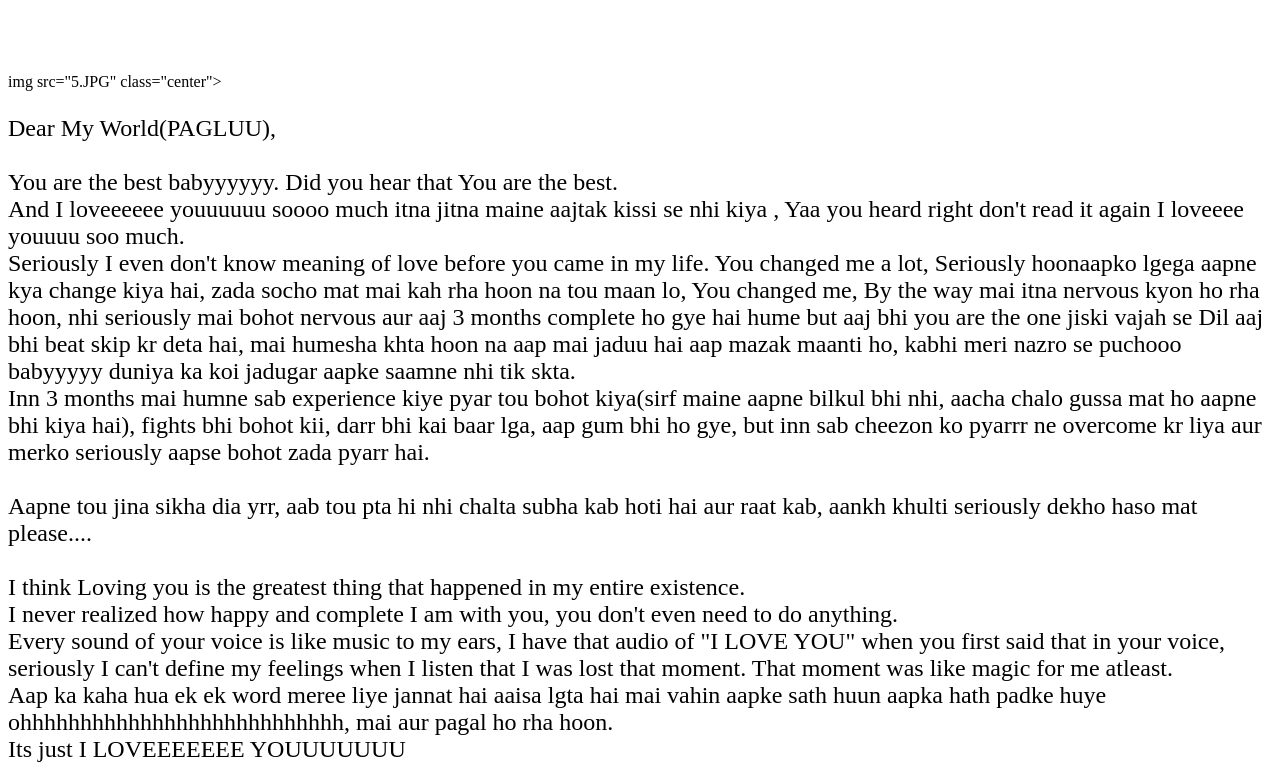
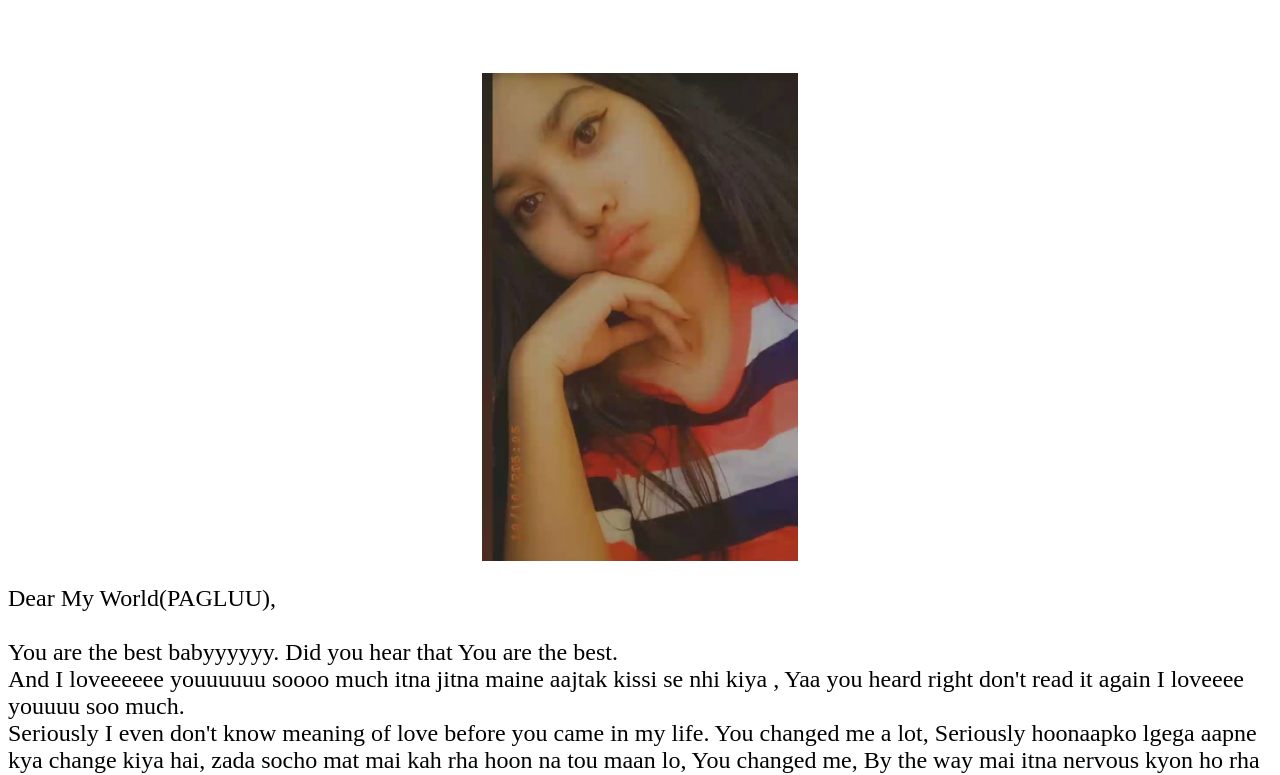
Before and after one commit to rajputarjun1708/PARUL-6, a plain HTML site: page index.html in a window 1280 px wide. Shown: the part 61-836 px from the top of the page. Drawn offline with Linux system fonts and the light colour scheme.

Commit message:
Update index.html

```diff
--- a/index.html
+++ b/index.html
@@ -12,7 +12,7 @@
   <br>
   <br>
 
-  img src="5.JPG" class="center">
+  <img src="2.JPG" class="center">
 
 
 
```
